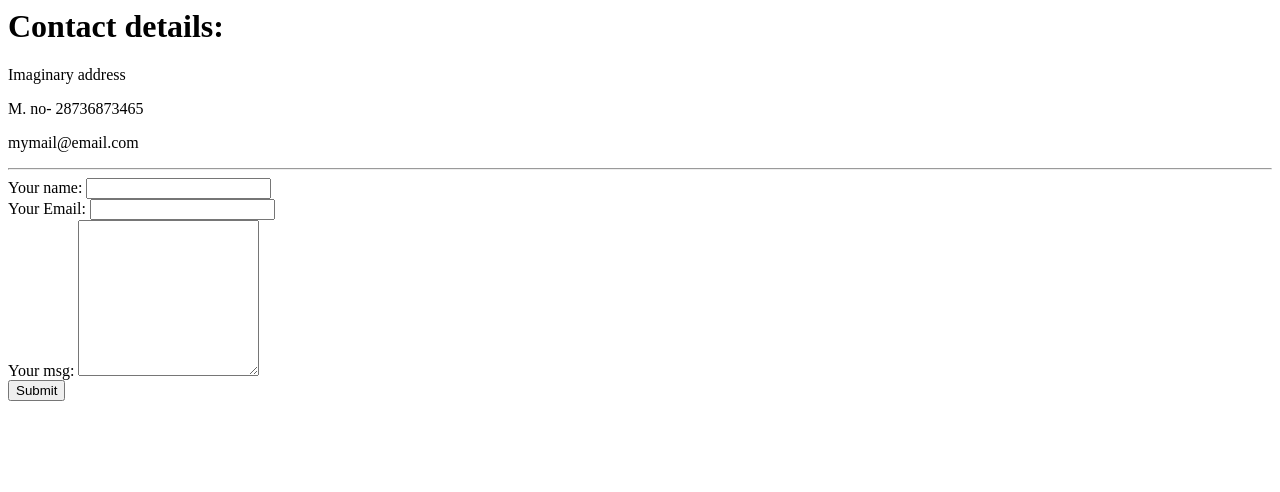
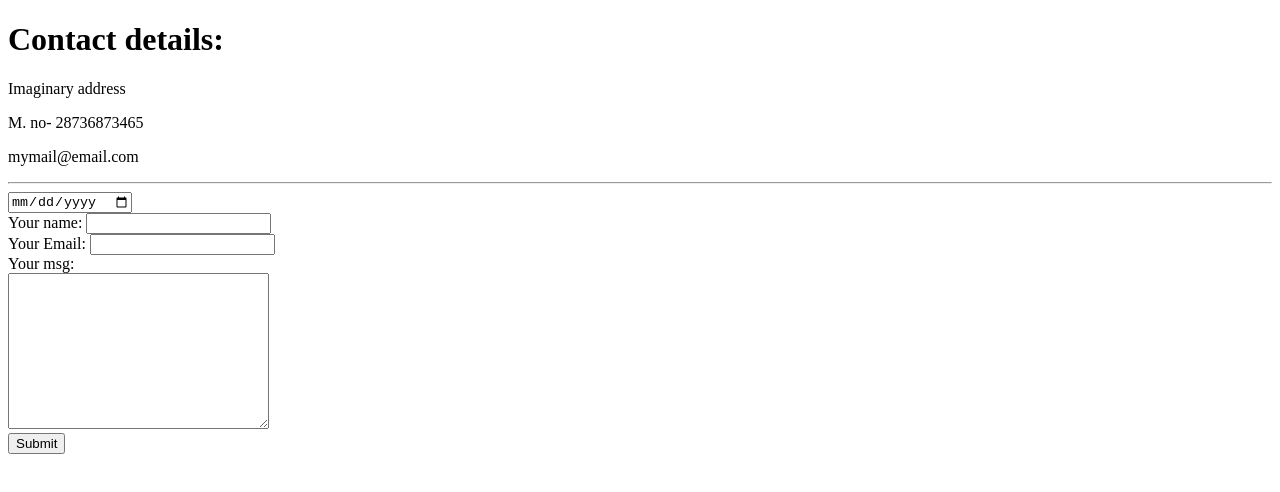
Before and after one commit to akonbolt/cv, a plain HTML site: page contact-me.html in a window 1280 px wide. Drawn offline with Linux system fonts and the light colour scheme.

Commit message:
minute changes to contact-me.html

```diff
--- a/contact-me.html
+++ b/contact-me.html
@@ -1,3 +1,4 @@
+<!DOCTYPE html>
 <html>
   <head>
     <meta charset="utf-8">
@@ -9,13 +10,14 @@
     <p>M. no- 28736873465</p>
     <p>mymail@email.com</p>
     <hr>
+    <input type="date">
     <form action="mailto:akonbolt1@gmail.com" method="post" enctype="text/plain">
       <label>Your name:</label>
       <input type="text" name="yourName" value=""><br>
       <label>Your Email:</label>
       <input type="email" name="yourEmail" value=""><br>
-      <label>Your msg:</label>
-      <textarea name="yourMsg" rows="10" cols="20"></textarea><br>
+      <label>Your msg:</label><br>
+      <textarea name="yourMsg" rows="10" cols="30"></textarea><br>
       <input type="submit" name="">
     </form>
   </body>
```
